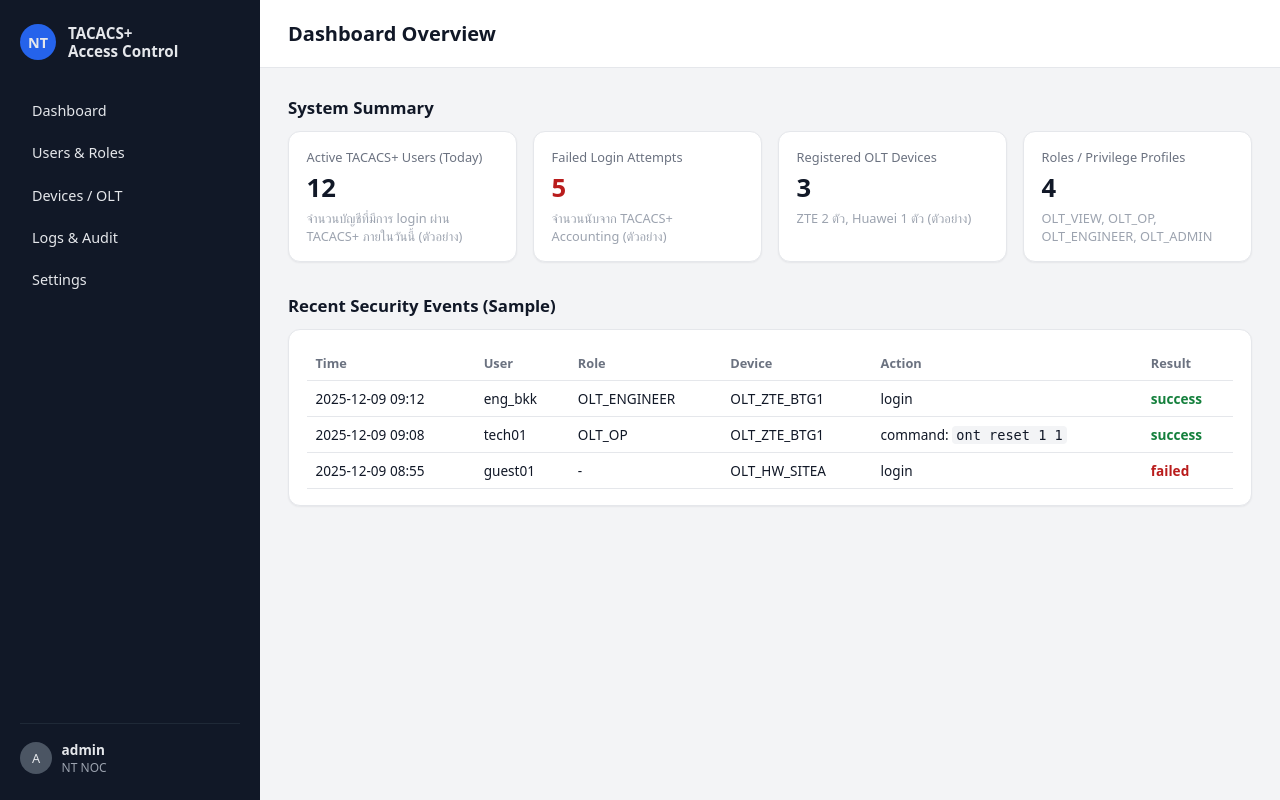
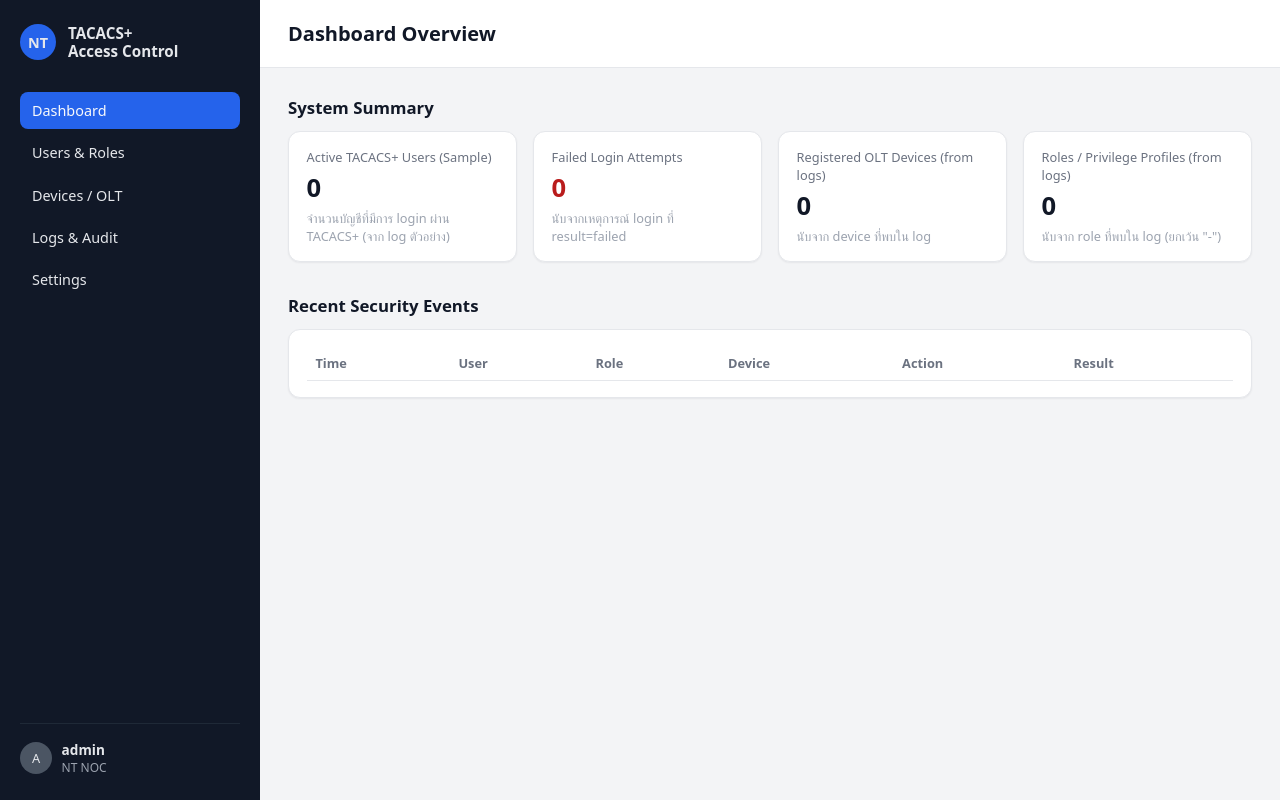
Before and after one commit to FongShana/DashboardTACACS, a Flask app: page / in a window 1280 px wide. Run offline with Flask 3, Linux system fonts and the light colour scheme; lists and menus that the app fills with data are empty.

Commit message:
Change web to parse from example logs

```diff
--- a/tacacs_dashboard/routes/dashboard.py
+++ b/tacacs_dashboard/routes/dashboard.py
@@ -1,8 +1,16 @@
 from flask import Blueprint, render_template
+from tacacs_dashboard.services.log_parser import get_recent_events, get_summary
 
 bp = Blueprint("dashboard", __name__)
 
 @bp.route("/")
 def index():
+    summary = get_summary()
+    events = get_recent_events(limit=10)
     # No inormation yet, just template for now
-    return render_template("dashboard.html")
+    return render_template(
+        "dashboard.html",
+        summary=summary,
+        events=events,
+        active_page="dashboard"
+)
--- /dev/null
+++ b/tacacs_dashboard/services/log_parser.py
@@ -0,0 +1,96 @@
+import os
+
+# Use example logs first
+LOG_PATH = os.path.join(os.path.dirname(os.path.dirname(os.path.dirname(__file__))), "sample_tacacs.log")
+# After having real logs from tac_plus-ng, change to:
+# LOG_PATH = "/var/log/tac_plus-ng.acct"
+
+
+def parse_line(line: str):
+    line = line.strip()
+    if not line:
+        return None
+
+    parts = line.split()
+    if len(parts) < 2:
+        return None
+
+    time_str = parts[0]
+    data = {
+        "time": time_str,
+        "user": "",
+        "role": "",
+        "device": "",
+        "action": "",
+        "result": "",
+    }
+
+    # parse key=value from the rest
+    for token in parts[1:]:
+        # handle action that has space for example; action="command: ont reset 1 1"
+        if "=" not in token:
+            continue
+        key, value = token.split("=", 1)
+        # Cut " if there are any
+        value = value.strip('"')
+        if key in data:
+            data[key] = value
+
+    return data
+
+
+def get_all_events():
+    """read log from the file and give back list of event dict (old→new)"""
+    events = []
+    if not os.path.exists(LOG_PATH):
+        return events
+
+    with open(LOG_PATH, "r", encoding="utf-8") as f:
+        for line in f:
+            ev = parse_line(line)
+            if ev:
+                events.append(ev)
+    return events
+
+
+def get_recent_events(limit: int = 20):
+    """Give back list of the newest event limit list"""
+    events = get_all_events()
+    if not events:
+        return []
+    return events[-limit:]
+
+
+def get_summary():
+    """Calculate conclusion to use on Dashboard"""
+    events = get_all_events()
+    if not events:
+        return {
+            "active_users": 0,
+            "failed_logins": 0,
+            "devices": 0,
+            "roles": 0,
+        }
+
+    # Count users who login success today (Easy way; all event that result=success)
+    success_users = {e["user"] for e in events if e.get("result") == "success" and e.get("user")}
+    active_users = len(success_users)
+
+    # Count failed login
+    failed_logins = sum(
+        1
+        for e in events
+        if e.get("result") == "failed" and e.get("action", "").startswith("login")
+    )
+
+    # Count device
+    devices = {e["device"] for e in events if e.get("device")}
+    # Count role (Cut empty role and "-")
+    roles = {e["role"] for e in events if e.get("role") and e.get("role") != "-"}
+
+    return {
+        "active_users": active_users,
+        "failed_logins": failed_logins,
+        "devices": len(devices),
+        "roles": len(roles),
+    }
--- a/tacacs_dashboard/templates/dashboard.html
+++ b/tacacs_dashboard/templates/dashboard.html
@@ -10,33 +10,33 @@
 
   <div class="card-grid">
     <div class="card">
-        <div class="card-label">Active TACACS+ Users (Today)</div>
-        <div class="card-value">12</div>
-        <div class="card-sub">จำนวนบัญชีที่มีการ login ผ่าน TACACS+ ภายในวันนี้ (ตัวอย่าง)</div>
+      <div class="card-label">Active TACACS+ Users (Sample)</div>
+      <div class="card-value">{{ summary.active_users }}</div>
+      <div class="card-sub">จำนวนบัญชีที่มีการ login ผ่าน TACACS+ (จาก log ตัวอย่าง)</div>
     </div>
 
     <div class="card">
       <div class="card-label">Failed Login Attempts</div>
-        <div class="card-value card-value-danger">5</div>
-        <div class="card-sub">จำนวนนับจาก TACACS+ Accounting (ตัวอย่าง)</div>
+      <div class="card-value card-value-danger">{{ summary.failed_logins }}</div>
+      <div class="card-sub">นับจากเหตุการณ์ login ที่ result=failed</div>
     </div>
 
     <div class="card">
-        <div class="card-label">Registered OLT Devices</div>
-        <div class="card-value">3</div>
-        <div class="card-sub">ZTE 2 ตัว, Huawei 1 ตัว (ตัวอย่าง)</div>
+      <div class="card-label">Registered OLT Devices (from logs)</div>
+      <div class="card-value">{{ summary.devices }}</div>
+      <div class="card-sub">นับจาก device ที่พบใน log</div>
     </div>
 
     <div class="card">
-        <div class="card-label">Roles / Privilege Profiles</div>
-        <div class="card-value">4</div>
-        <div class="card-sub">OLT_VIEW, OLT_OP, OLT_ENGINEER, OLT_ADMIN</div>
+      <div class="card-label">Roles / Privilege Profiles (from logs)</div>
+      <div class="card-value">{{ summary.roles }}</div>
+      <div class="card-sub">นับจาก role ที่พบใน log (ยกเว้น "-")</div>
     </div>
   </div>
 </section>
 
 <section class="section">
-    <h2 class="section-title">Recent Security Events (Sample)</h2>
+  <h2 class="section-title">Recent Security Events</h2>
 
   <div class="table-wrapper">
     <table class="table">
@@ -51,30 +51,18 @@
         </tr>
       </thead>
       <tbody>
+        {% for e in events %}
         <tr>
-            <td>2025-12-09 09:12</td>
-            <td>eng_bkk</td>
-            <td>OLT_ENGINEER</td>
-            <td>OLT_ZTE_BTG1</td>
-            <td>login</td>
-            <td class="status-ok">success</td>
+          <td>{{ e.time }}</td>
+          <td>{{ e.user }}</td>
+          <td>{{ e.role }}</td>
+          <td>{{ e.device }}</td>
+          <td>{{ e.action }}</td>
+          <td class="{{ 'status-ok' if e.result == 'success' else 'status-fail' }}">
+            {{ e.result }}
+          </td>
         </tr>
-          <tr>
-            <td>2025-12-09 09:08</td>
-            <td>tech01</td>
-            <td>OLT_OP</td>
-            <td>OLT_ZTE_BTG1</td>
-            <td>command: <code>ont reset 1 1</code></td>
-            <td class="status-ok">success</td>
-          </tr>
-          <tr>
-            <td>2025-12-09 08:55</td>
-            <td>guest01</td>
-            <td>-</td>
-            <td>OLT_HW_SITEA</td>
-            <td>login</td>
-            <td class="status-fail">failed</td>
-          </tr>
+        {% endfor %}
       </tbody>
     </table>
   </div>
```
Also changed, not shown: tacacs_dashboard/routes/logs.py (+2 -10 lines). Lines whose indentation alone changed are shown as unchanged.
